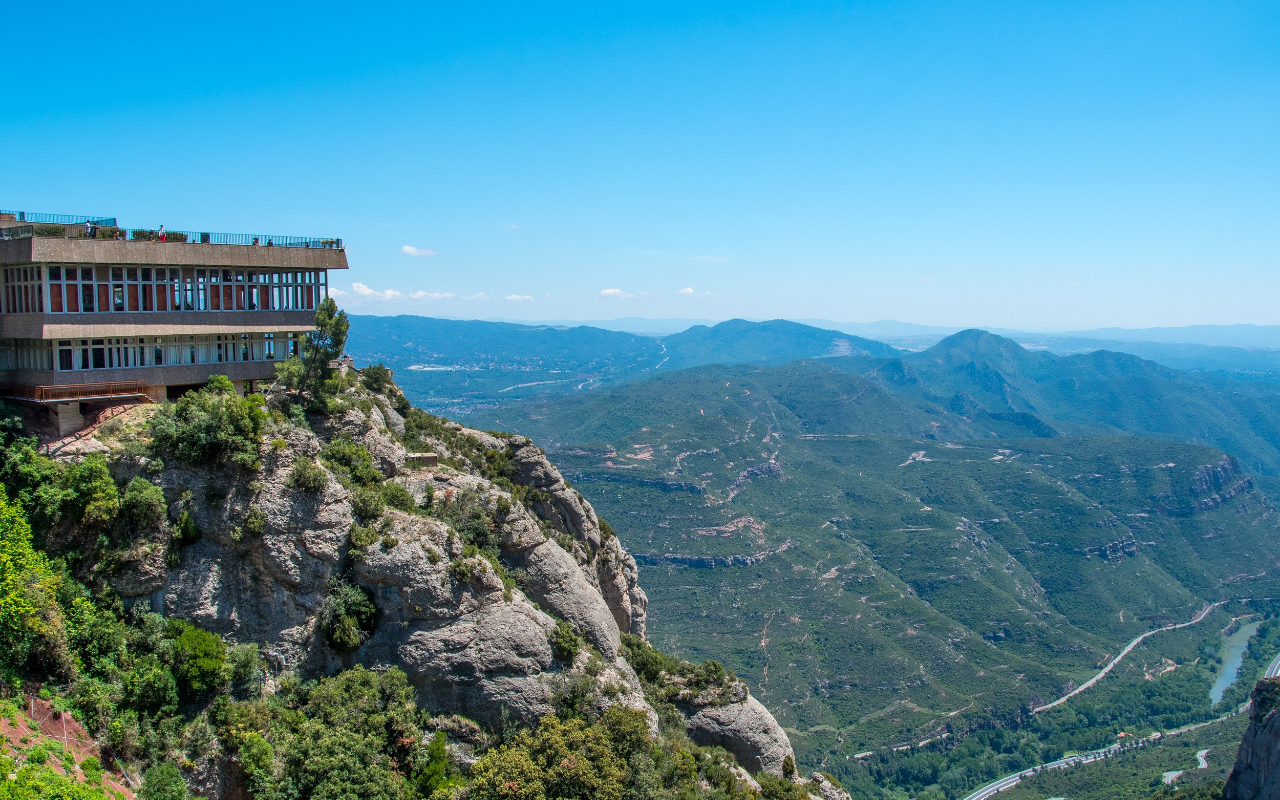
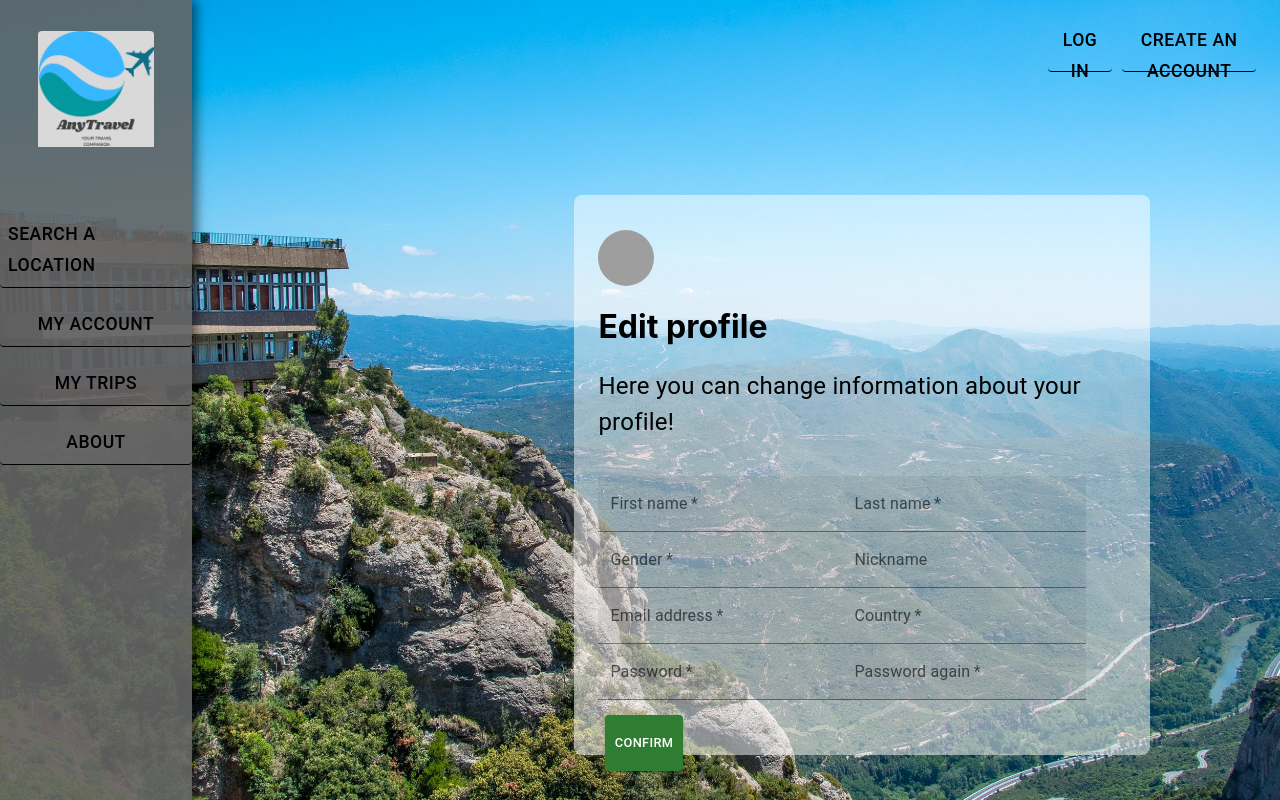
Before and after one commit to rakenduste-programmeerimine-2022/anytravel, a React (Create React App) app in the folder front/: page /EditProfile in a window 1280 px wide. Before the commit this address had no page. Built offline with nearby package versions, Linux system fonts and the light colour scheme; grey boxes are pictures that could not be loaded.

Commit message:
edit profile page

```diff
--- a/front/src/App.js
+++ b/front/src/App.js
@@ -6,6 +6,7 @@ import Layout from "./pages/Layout.js";
 import CreateAccount from "./pages/CreateAccount.js";
 import SearchResult from "./pages/SearchResult.js";
 import MyAccount from "./pages/MyAccount";
+import EditProfile from "./pages/EditProfile";
 import { BrowserRouter as Router, Routes, Route } from "react-router-dom";
 
 function App() {
@@ -19,6 +20,7 @@ function App() {
         <Route path="/Create" element={<CreateAccount />} />
         <Route path="/Searchresults" element={<SearchResult />} />
         <Route path="/MyAccount" element={<MyAccount />} />
+        <Route path="EditProfile" element={<EditProfile />} />
       </Routes>
     </Router>
   );
--- /dev/null
+++ b/front/src/pages/EditProfile.js
@@ -0,0 +1,120 @@
+import {
+  Container,
+  Typography,
+  Button,
+  TextField,
+  InputLabel,
+} from "@mui/material";
+import Layout from "./Layout.js";
+import * as React from "react";
+import Avatar from "@mui/material/Avatar";
+import Stack from "@mui/material/Stack";
+import { deepPurple } from "@mui/material/colors";
+
+const EditProfile = () => {
+  return (
+    <Container
+      sx={{
+        position: "absolute",
+        top: "0",
+        left: "-2%",
+        margin: "0",
+        padding: "0",
+        border: "0",
+        width: "100%",
+        height: "100%",
+      }}
+    >
+      <Layout></Layout>
+
+      <Container
+        sx={{
+          position: "relative",
+          marginTop: "10%",
+          top: "10%",
+          left: "50%",
+          width: "50%",
+          height: "70%",
+          aspectRatio: "3/1",
+          backgroundColor: "rgba(255, 255, 255, 0.5)",
+          padding: "3%",
+          borderRadius: "0.5em",
+          transform: "translateX(-50%)",
+        }}
+        component="form"
+        noValidate
+        autoComplete="off"
+      >
+        <Stack direction="row" spacing={2}></Stack>
+
+        <Avatar
+          alt="Kati"
+          src="../components/images/raudseltKati.jpg"
+          sx={{ width: 56, height: 56 }}
+        />
+        <h1>Edit profile</h1>
+        <Typography fontSize={24} color="black">
+          Here you can change information about your profile! <br />
+          <br />
+        </Typography>
+        <TextField
+          required
+          id="filled-basic"
+          label="First name"
+          variant="filled"
+        />
+        <TextField
+          required
+          id="filled-basic"
+          label="Last name"
+          variant="filled"
+        />
+        <TextField required id="filled-basic" label="Gender" variant="filled" />
+        <TextField
+          optional
+          id="filled-basic"
+          label="Nickname"
+          variant="filled"
+        />
+        <TextField
+          required
+          id="filled-basic"
+          label="Email address"
+          variant="filled"
+        />
+        <TextField
+          required
+          id="filled-basic"
+          label="Country"
+          variant="filled"
+        />
+        <TextField
+          required
+          id="filled-basic"
+          label="Password"
+          variant="filled"
+        />
+        <TextField
+          required
+          id="filled-basic"
+          label="Password again"
+          variant="filled"
+        />
+        <br></br>
+        <Button
+          variant="contained"
+          color="success"
+          size="small"
+          sx={{
+            fontSize: "0.8em",
+            marginLeft: "1.2%",
+            marginTop: "3%",
+          }}
+        >
+          <p>Confirm</p>
+        </Button>
+      </Container>
+    </Container>
+  );
+};
+export default EditProfile;
--- a/front/src/pages/MyAccount.js
+++ b/front/src/pages/MyAccount.js
@@ -52,7 +52,13 @@ const MyAccount = () => {
           component="nav"
           aria-label="account-stuff"
         >
-          <ListItem button>
+          <ListItem
+            button
+            onClick={() => (window.location = "/EditProfile")}
+            variant="text"
+            component="div"
+          >
+            <Link sx={{ fontSize: "110%" }} to="/EditProfile"></Link>
             <ListItemText primary="Edit profile" />
           </ListItem>
           <Divider />
--- a/package.json
+++ b/package.json
@@ -3,7 +3,7 @@
     "@emotion/react": "^11.10.5",
     "@emotion/styled": "^11.10.5",
     "@material-ui/icons": "^4.11.3",
-    "@mui/icons-material": "^5.10.9",
+    "@mui/icons-material": "^5.10.16",
     "@mui/material": "^5.10.13",
     "axios": "^1.1.3",
     "cors": "^2.8.5",
```
Also changed, not shown: front/src/pages/Input.js (added, +13 -0 lines), 1 other file (tests, documents, lock files or other folders).
